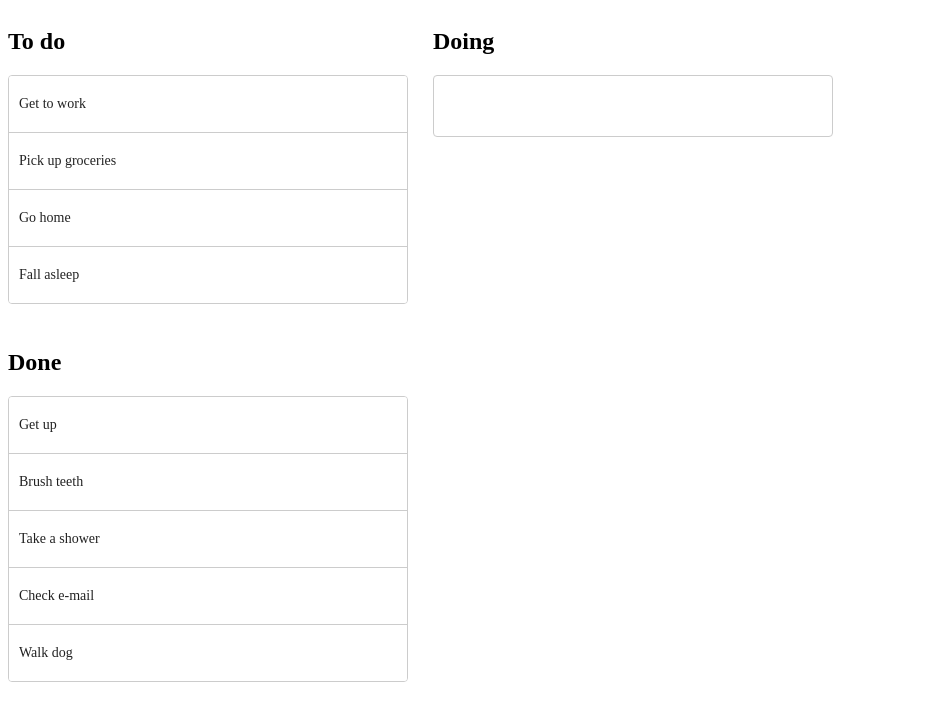
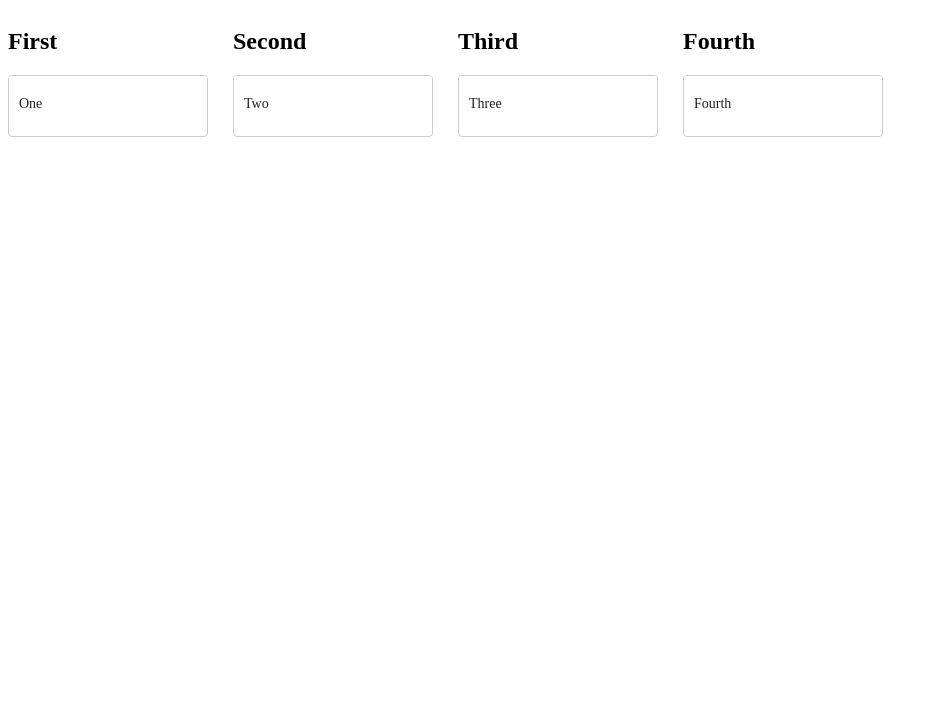
Before and after one commit to esilva2902/angular-material-cdk-drag-n-drop, an Angular app: page / in a window 1280 px wide. Shown: the top 720 px of the page, without its empty margins (0-938 px from the left). Built offline with nearby package versions, Linux system fonts and the light colour scheme.

Commit message:
v0.0.7 - swap-items component first draft.

```diff
--- a/package.json
+++ b/package.json
@@ -1,6 +1,6 @@
 {
   "name": "cdk-drag-n-drop",
-  "version": "0.0.6",
+  "version": "0.0.7",
   "scripts": {
     "ng": "ng",
     "start": "ng serve",
--- a/src/app/app.component.html
+++ b/src/app/app.component.html
@@ -5,4 +5,6 @@
 <basic-dragging></basic-dragging>
 <one-axis-dragging></one-axis-dragging> -->
 
-<drop-groups></drop-groups>
+<!-- <drop-groups></drop-groups> -->
+
+<swap-items></swap-items>
--- a/src/app/app.module.ts
+++ b/src/app/app.module.ts
@@ -10,6 +10,7 @@ import { HorizontalSortingComponent } from './horizontal-sorting/horizontal-sort
 import { OneAxisDraggingComponent } from './one-axis-dragging/one-axis-dragging.component';
 import { ConnectedListsComponent } from './connected-lists/connected-lists.component';
 import { DropGroupsComponent } from './drop-groups/drop-groups.component';
+import { SwapItemsComponent } from './swap-items/swap-items.component';
 
 @NgModule({
   declarations: [
@@ -18,7 +19,8 @@ import { DropGroupsComponent } from './drop-groups/drop-groups.component';
     HorizontalSortingComponent,
     OneAxisDraggingComponent,
     ConnectedListsComponent,
-    DropGroupsComponent
+    DropGroupsComponent,
+    SwapItemsComponent
   ],
   imports: [
     BrowserModule,
--- /dev/null
+++ b/src/app/swap-items/swap-items.component.html
@@ -0,0 +1,91 @@
+<div cdkDropListGroup>
+    <div class="example-container">
+      <h2>First</h2>
+
+      <div
+        cdkDropList
+        [cdkDropListData]="first"
+        class="example-list"
+
+        cdkDropListSortingDisabled
+
+        (cdkDropListEntered)="enter($event, 'First')"
+        (cdkDropListExited)="exit($event, 'First')"
+
+        (cdkDropListDropped)="drop($event, 'First')">
+
+        <div class="example-box" *ngFor="let item of first"
+            cdkDrag
+            [cdkDragData]="item">{{ item.text }}
+        </div>
+
+      </div>
+    </div>
+
+    <div class="example-container">
+      <h2>Second</h2>
+
+      <div
+        cdkDropList
+        [cdkDropListData]="second"
+        class="example-list"
+
+        cdkDropListSortingDisabled
+
+        (cdkDropListEntered)="enter($event, 'Second')"
+        (cdkDropListExited)="exit($event, 'Second')"
+
+        (cdkDropListDropped)="drop($event, 'Second')">
+
+        <div class="example-box" *ngFor="let item of second"
+            cdkDrag
+            [cdkDragData]="item">{{ item.text }}
+        </div>
+
+      </div>
+    </div>
+
+    <div class="example-container">
+      <h2>Third</h2>
+
+      <div
+        cdkDropList
+        [cdkDropListData]="third"
+        class="example-list"
+
+        cdkDropListSortingDisabled
+
+        (cdkDropListEntered)="enter($event, 'Third')"
+        (cdkDropListExited)="exit($event, 'Third')"
+
+        (cdkDropListDropped)="drop($event, 'Third')">
+
+        <div class="example-box" *ngFor="let item of third"
+            cdkDrag
+            [cdkDragData]="item">{{ item.text }}
+        </div>
+
+      </div>
+    </div>
+
+    <div class="example-container">
+      <h2>Fourth</h2>
+
+      <div
+        cdkDropList
+        [cdkDropListData]="fourth"
+        class="example-list"
+        (cdkDropListEntered)="enter($event, 'Fourth')"
+        (cdkDropListExited)="exit($event, 'Fourth')"
+
+        (cdkDropListDropped)="drop($event, 'Fourth')">
+
+        <div class="example-box" *ngFor="let item of fourth"
+            cdkDrag
+            [cdkDragData]="item">{{ item.text }}
+        </div>
+
+      </div>
+    </div>
+
+  </div>
--- /dev/null
+++ b/src/app/swap-items/swap-items.component.scss
@@ -0,0 +1,54 @@
+.example-container {
+    width: 200px;
+    max-width: 100%;
+    margin: 0 25px 25px 0;
+    display: inline-block;
+    vertical-align: top;
+  }
+
+  .example-list {
+    border: solid 1px #ccc;
+    min-height: 60px;
+    background: white;
+    border-radius: 4px;
+    overflow: hidden;
+    display: block;
+  }
+
+  .example-box {
+    padding: 20px 10px;
+    border-bottom: solid 1px #ccc;
+    color: rgba(0, 0, 0, 0.87);
+    display: flex;
+    flex-direction: row;
+    align-items: center;
+    justify-content: space-between;
+    box-sizing: border-box;
+    cursor: move;
+    background: white;
+    font-size: 14px;
+  }
+
+  .cdk-drag-preview {
+    box-sizing: border-box;
+    border-radius: 4px;
+    box-shadow: 0 5px 5px -3px rgba(0, 0, 0, 0.2),
+                0 8px 10px 1px rgba(0, 0, 0, 0.14),
+                0 3px 14px 2px rgba(0, 0, 0, 0.12);
+  }
+
+  .cdk-drag-placeholder {
+    opacity: 0.5;
+  }
+
+  .cdk-drag-animating {
+    transition: transform 250ms cubic-bezier(0, 0, 0.2, 1);
+  }
+
+  .example-box:last-child {
+    border: none;
+  }
+
+  .example-list.cdk-drop-list-dragging .example-box:not(.cdk-drag-placeholder) {
+    transition: transform 250ms cubic-bezier(0, 0, 0.2, 1);
+  }
--- /dev/null
+++ b/src/app/swap-items/swap-items.component.ts
@@ -0,0 +1,123 @@
+import { Component, OnInit } from '@angular/core';
+import { CdkDragDrop, moveItemInArray, transferArrayItem, CdkDragEnter, CdkDrag, CdkDragExit, CdkDragSortEvent, CdkDropList } from '@angular/cdk/drag-drop';
+
+@Component({
+  selector: 'swap-items',
+  templateUrl: './swap-items.component.html',
+  styleUrls: ['./swap-items.component.scss']
+})
+export class SwapItemsComponent implements OnInit {
+
+  first = [{
+    id: 1,
+    text: 'One'
+  }];
+
+  second = [{
+    id: 2,
+    text: 'Two'
+  }];
+
+  third = [{
+    id: 3,
+    text: 'Three'
+  }];
+
+  fourth = [{
+    id: 4,
+    text: 'Fourth'
+  }];
+
+  previousContainer: CdkDropList;
+  currentContainer: CdkDropList;
+
+  constructor() {
+    this.resetContainers();
+  }
+
+  ngOnInit() {
+  }
+
+  drop(event: CdkDragDrop<string[]>, containerName: string) {
+    // console.log(`CdkDragDrop event: `, event);
+    console.log(`ContainerName: `, containerName);
+    console.log(`CdkDragDrop event: `, event);
+    console.log(`event.previousContainer.data: `, event.previousContainer.data);
+    console.log(`event.container.data: `, event.container.data);
+
+    if (event.previousContainer !== event.container) {
+      // transferArrayItem(event.previousContainer.data,
+      //                   event.container.data,
+      //                   event.previousIndex,
+      //                   event.currentIndex);
+
+      // let tmpPrevious = this.getData(event.previousContainer.data);
+      // let tmpCurrent = this.getData(event.container.data);
+
+      // this.insertData(event.previousContainer.data, tmpCurrent);
+      // this.insertData(event.container.data, tmpPrevious);
+
+      // this.swapItems(event.previousContainer, event.container);
+    }
+  }
+
+  enter(event: CdkDragEnter, containerName: string) {
+    console.log(`ContainerName: `, containerName);
+    console.log(`CdkDragEnter event: `, event);
+    // console.log(`CdkDragEnter event.item: `, event.item);
+
+    this.currentContainer = event.container;
+
+    if (this.previousContainer !== this.currentContainer) {
+      console.log(`Transfering data...`);
+
+      // let currentData = this.getData(this.currentContainer.data);
+      // this.previousContainer.data.push(...currentData);
+
+      this.previousContainer.data.length = 0;
+
+      this.resetContainers();
+    }
+  }
+
+  exit(event: CdkDragExit, containerName: string) {
+    console.log(`ContainerName: `, containerName);
+    console.log(`CdkDragExit event: `, event);
+    // console.log(`While dragging... event.container.data.length`, event.container.data.length);
+    // console.log(`While dragging... event.container.data[0].id`, event.container.data[0].id);
+
+    this.previousContainer = event.container;
+  }
+
+  enterPredicate(item: CdkDrag<any>) {
+    return item.data.id !== 1;
+  }
+
+  private getData(originalData: any[]) {
+    let tmp = [ ];
+
+    originalData.forEach(item => {
+      tmp.push(item);
+    });
+
+    return tmp;
+  }
+
+  private insertData(container: any[], data: any[]) {
+    container.length = 0;
+    container.push(...data);
+  }
+
+  private swapItems(previousContainer: CdkDropList, targetContainer: CdkDropList) {
+    let tmpPreviousData = this.getData(previousContainer.data);
+    let tmpCurrentData = this.getData(targetContainer.data);
+
+    this.insertData(previousContainer.data, tmpCurrentData);
+    this.insertData(targetContainer.data, tmpPreviousData);
+  }
+
+  private resetContainers() {
+    this.previousContainer = null;
+    this.currentContainer = null;
+  }
+}
```
Also changed, not shown: 1 other file (tests, documents, lock files or other folders).
